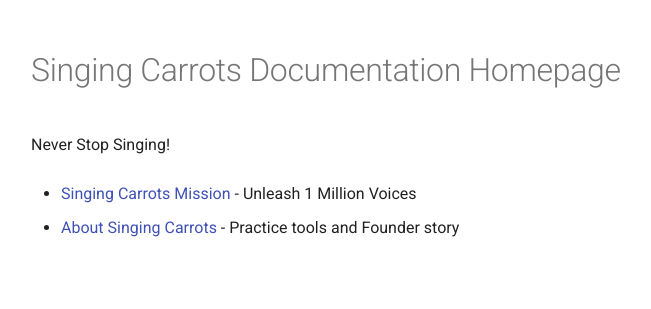
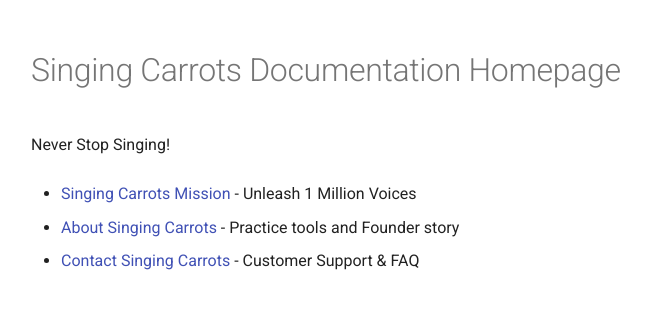
Before and after one commit to singingcarrots/docs, an MkDocs documentation site: the page built from docs/index.md, in a window 1280 px wide. Shown: the top 309 px of the page, without its empty margins (265-916 px from the left). Built offline with MkDocs 1.6.1 and Material for MkDocs 9.7.7, drawn with Linux system fonts in a browser that asks for light colours.

Commit message:
Update Pages “index”

```diff
--- a/docs/index.md
+++ b/docs/index.md
@@ -9,3 +9,5 @@ Never Stop Singing!
 * [Singing Carrots Mission](https://singingcarrots.com/docs/singing-carrots-mission-page) - Unleash 1 Million Voices
 
 * [About Singing Carrots](https://singingcarrots.com/docs/about-singing-carrots) - Practice tools and Founder story
+
+* [Contact Singing Carrots](https://singingcarrots.com/docs/singing-carrots-contact-page) - Customer Support & FAQ
```
